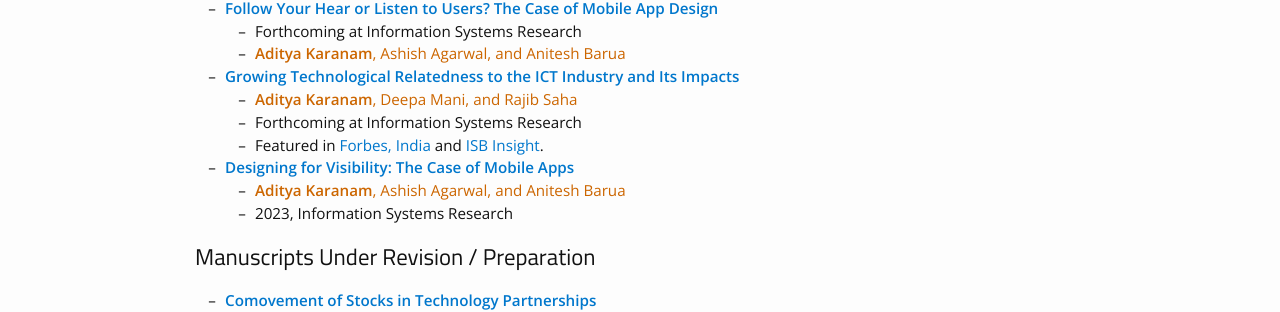
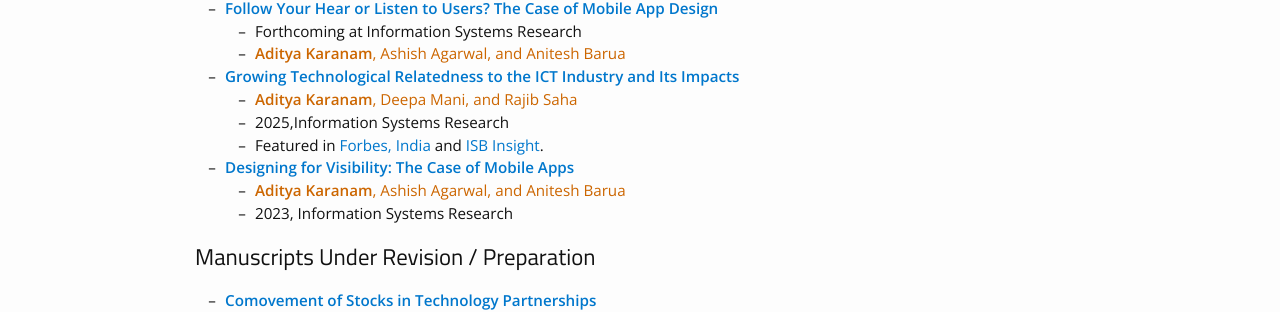
Before and after one commit to askaranam/askaranam.github.io, a Jekyll site: the page built from research.md, in a window 1280 px wide. Shown: the part 313-625 px from the top of the page. Built offline with Jekyll 4.4.1, drawn with Linux system fonts in a browser that asks for light colours; nearby versions of some CDN libraries; some web fonts are replaced.

Commit message:
Update research.md

```diff
--- a/research.md
+++ b/research.md
@@ -14,14 +14,14 @@
 
 ## Journal Publications
 
-* **[Follow Your Hear or Listen to Users? The Case of Mobile App Design](https://papers.ssrn.com/sol3/papers.cfm?abstract_id=3844787)**
+* **[Follow Your Hear or Listen to Users? The Case of Mobile App Design](https://pubsonline.informs.org/doi/10.1287/isre.2023.0060)**
     * Forthcoming at Information Systems Research <br/>
     * <span style="color: rgb(204,102,0)"><b>Aditya Karanam</b>, Ashish Agarwal, and Anitesh Barua</span>
 
 * **[Growing Technological Relatedness to the ICT Industry and Its Impacts](https://pubsonline.informs.org/doi/10.1287/isre.2020.0627)**
     <!-- * *Presentations:*  CIST, Nashville, Tensesse, 2016-->
     *  <span style="color: rgb(204,102,0)"><b>Aditya Karanam</b>, Deepa Mani, and Rajib Saha</span> <br/>
-    * Forthcoming at Information Systems Research <br/>
+    * 2025,Information Systems Research <br/>
     * Featured in [Forbes, India](http://www.forbesindia.com/article/isbinsight/more-bang-for-your-digital-spend-technology-and-rd/49951/1) and [ISB Insight](http://isbinsight.isb.edu/the-digital-transformation-of-rd/).
 
 
```
